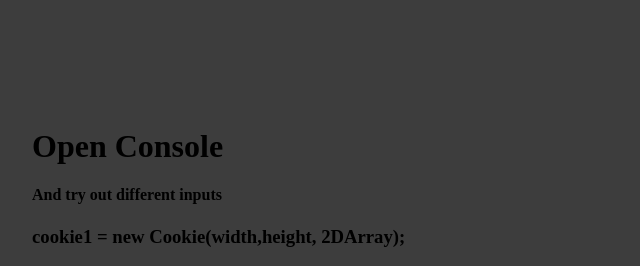
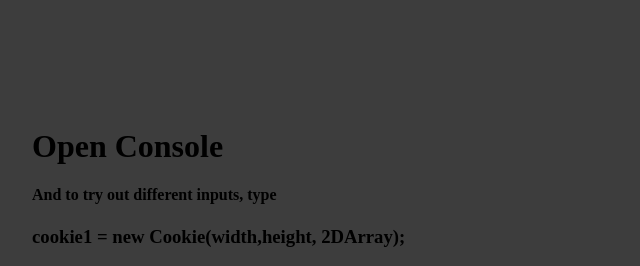
Before and after one commit to gilann/Classic-Cookie-Challenge, a plain HTML site: page index.html in a window 1280 px wide. Shown: the top 266 px of the page, 288-928 px from the left. Drawn offline with Linux system fonts and the light colour scheme.

Commit message:
Update index.html

```diff
--- a/index.html
+++ b/index.html
@@ -26,7 +26,7 @@
 <body>
 	<div>
 	<h1>Open Console</h1>
-	<h4>And try out different inputs</h4>
+	<h4>And to try out different inputs, type</h4>
 	<h3>cookie1 = new Cookie(width,height, 2DArray);</h3>
 	<h4>for example:-</h4>
 	<h3>cookie1 = new Cookie(5, 5, [[1,0,0,1,0],[1,0,1,0,0],[0,0,1,0,1],[1,0,1,0,1],[1,0,1,1,0]]);</h3>
```
